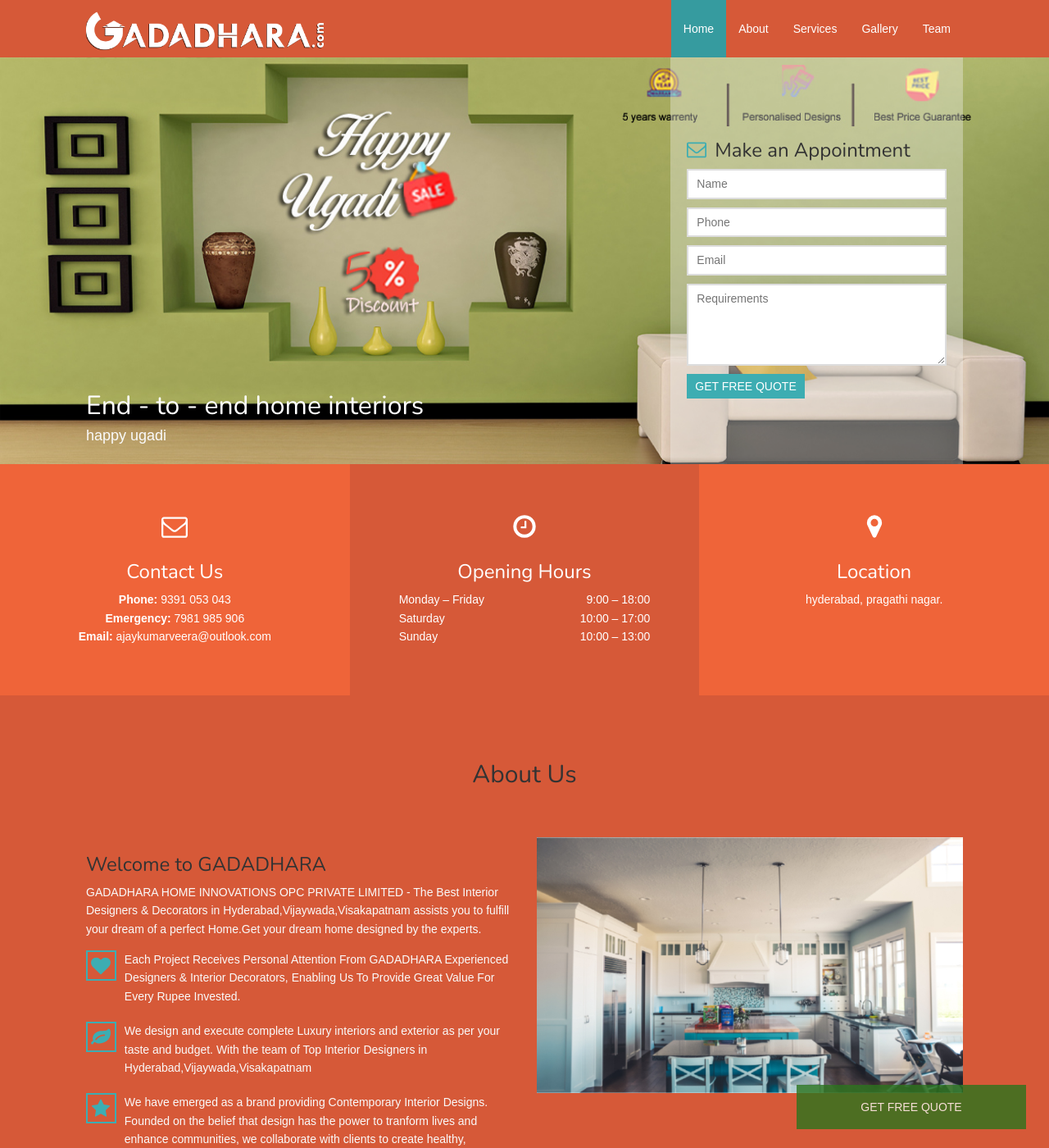
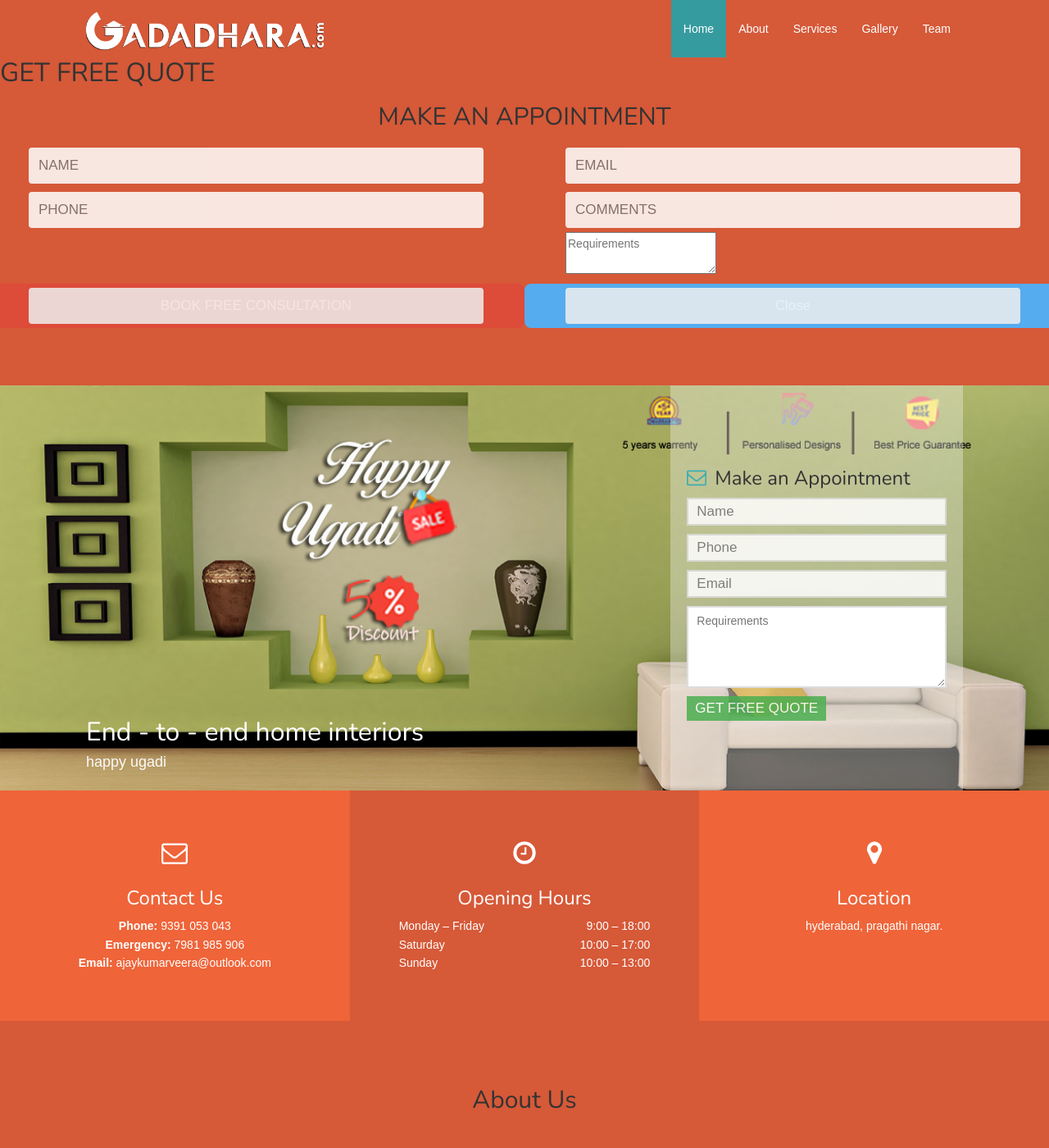
Before and after one commit to gadadhara/GADADHARA, a Jekyll site: the page built from index.html, in a window 1280 px wide and 1400 px high. Shown: the whole window at 82% size. Built offline with Jekyll 4.4.1, drawn with Linux system fonts in a browser that asks for light colours; nearby versions of some CDN libraries.

Commit message:
Update index.html

```diff
--- a/index.html
+++ b/index.html
@@ -8,7 +8,129 @@ layout: default
 body {font-family: Arial, Helvetica, sans-serif;}
 * {box-sizing: border-box;}
 
-/* Button used to open the contact form - fixed at the bottom of the page */
+/* style the container */
+.container {
+  position: relative;
+  border-radius: 5px;
+  background-color: #f2f2f2;
+  padding: 20px 0 30px 0;
+}
+
+/* style inputs and link buttons */
+input,
+.btn {
+  width: 100%;
+  padding: 12px;
+  border: none;
+  border-radius: 4px;
+  margin: 5px 0;
+  opacity: 0.85;
+  display: inline-block;
+  font-size: 17px;
+  line-height: 20px;
+  text-decoration: none; /* remove underline from anchors */
+}
+
+input:hover,
+.btn:hover {
+  opacity: 1;
+}
+
+/* style the submit button */
+input[type=submit] {
+  background-color: #4CAF50;
+  color: white;
+  cursor: pointer;
+}
+
+input[type=submit]:hover {
+  background-color: #45a049;
+ }
+
+/* Two-column layout */
+.col {
+  float: left;
+  width: 50%;
+  margin: auto;
+  padding: 0 50px;
+  margin-top: 6px;
+}
+
+/* Clear floats after the columns */
+.row:after {
+  content: "";
+  display: table;
+  clear: both;
+}
+
+
+
+/* hide some text on medium and large screens */
+.hide-md-lg {
+  display: none;
+}
+
+/* Two-column layout */
+.col1 {
+  float: left;
+  width: 50%;
+  margin: auto;
+  padding: 0 50px;
+  margin-top: 6px;
+  background-color: #dd4b39;
+  color: white;
+  border-radius: 8px 8px 8px 8px;
+  color: white;
+  cursor: pointer;
+}
+/* Two-column layout */
+.col2 {
+  float: left;
+  width: 50%;
+  margin: auto;
+  padding: 0 50px;
+  margin-top: 6px;
+  background-color: #55ACEE;
+  color: white;
+  border-radius: 8px 8px 8px 8px;
+
+}
+
+
+
+/* bottom container */
+.bottom-container {
+  text-align: center;
+
+  border-radius: 0px 0px 4px 4px;
+}
+
+/* Responsive layout - when the screen is less than 650px wide, make the two columns stack on top of each other instead of next to each other */
+@media screen and (max-width: 650px) {
+  .col {
+    width: 100%;
+    margin-top: 0;
+  }
+
+  /* show the hidden text on small screens */
+  .hide-md-lg {
+    display: block;
+    text-align: center;
+  }
+  /* Add a red background color to the cancel button */
+.form-container .cancel {
+  background-color: red;
+}
+
+/* Add some hover effects to buttons */
+.form-container .btn:hover, .open-button:hover {
+  opacity: 1;
+}
+
+
+
+
+  /* Button used to open the contact form - fixed at the bottom of the page */
 .open-button {
   background-color: #2b741d;
   color: #ffffff;
@@ -89,20 +211,38 @@ body {font-family: Arial, Helvetica, sans-serif;}
   <!-- the redirect_to is optional, the form will redirect to the referrer on submission -->
     <h1>GET FREE QUOTE</h1>
 
-    <label for="name"><b>Name</b></label>
-    <input type="text" placeholder="Enter Name" name="name" required>
+    <div class="row">
+      <h2 style="text-align:center">MAKE AN APPOINTMENT</h2>
 
-    <label for="email"><b>Email</b></label>
-    <input type="text" placeholder="Enter Email" name="email" required>
+      <div class="col">
 
-    <label for="phone"><b>Phone Number</b></label>
-    <input type="text" placeholder="Phone Number" name="phone" required>
+         <input type="text" name="NAME" placeholder="NAME" required>
+        <input type="text" name="PHONE" placeholder="PHONE" required>
 
-    <label for="comments"><b>Requirements</b></label>
-     <textarea name="comments" placeholder="Requirements" name="comments" required></textarea>
+      </div>
+      <div class="col">
+        <div class="hide-md-lg">
 
+        </div>
+
+        <input type="text" name="EMAIL" placeholder="EMAIL" required>
+        <input type="comments" name="comments" placeholder="COMMENTS" required>
+        <textarea name="comments" placeholder="Requirements" name="comments" required></textarea>
+      </div>
+      </div>
+  </form>
+</div>
+
+<div class="bottom-container">
+  <div class="row">
+    <div class="col1">
     <button type="submit" class="btn">BOOK FREE CONSULTATION</button>
+ </div>
+ <div class="col2">
     <button type="button" class="btn cancel" onclick="closeForm()">Close</button>
+    </div>
+  </div>
+</div>
   </form>
 </div>
 
```
